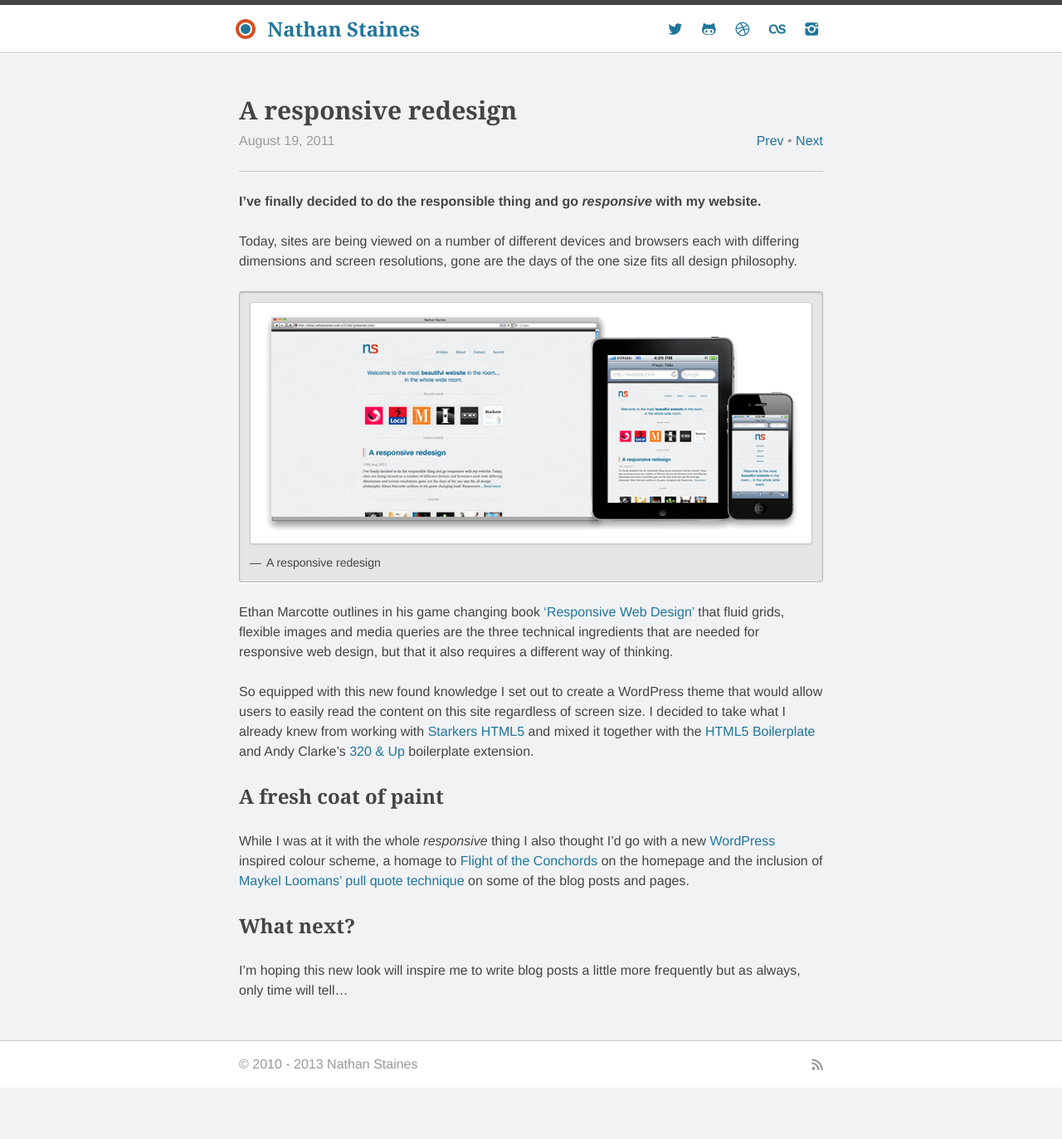
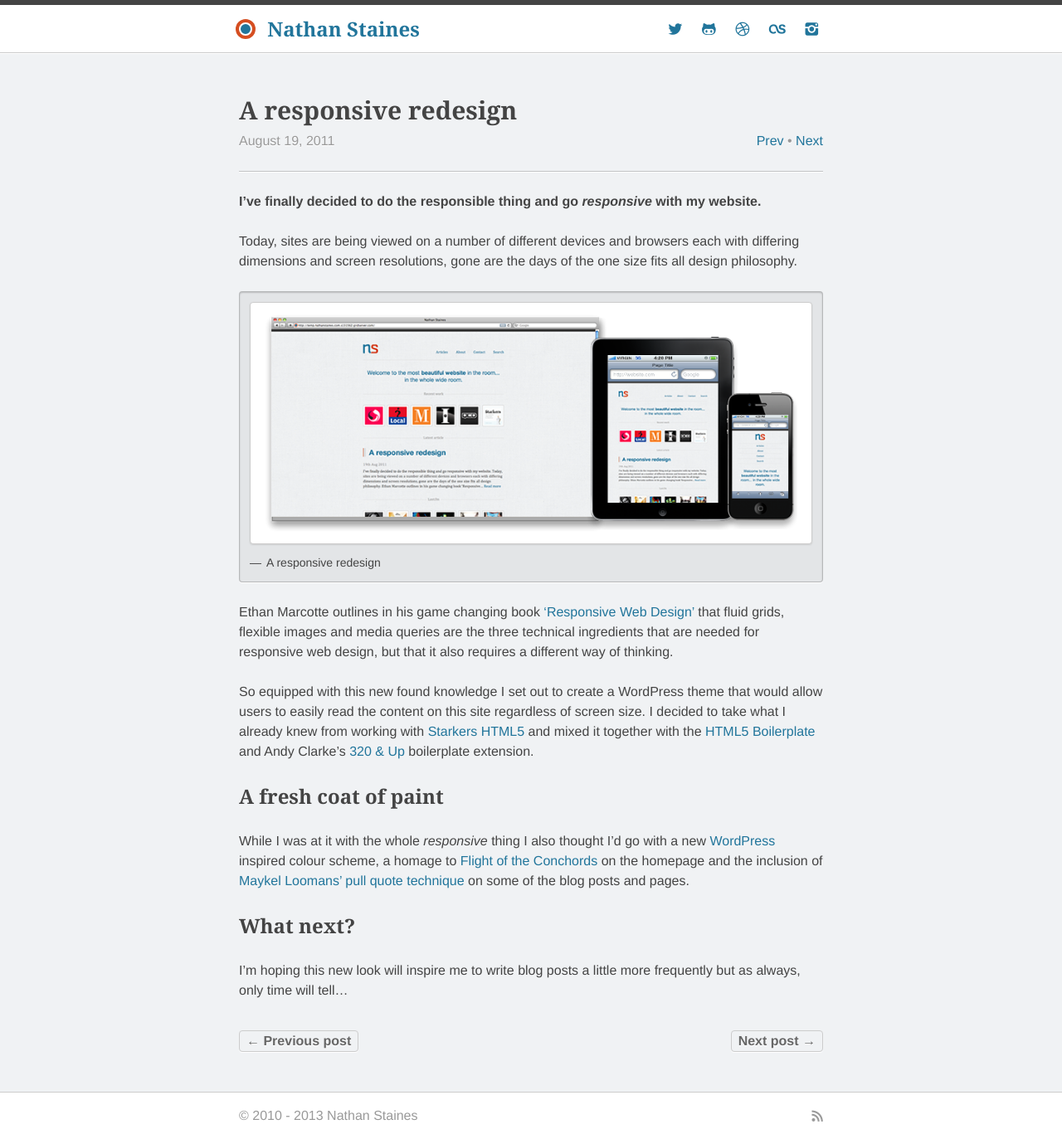
Before and after one commit to nathanstaines/nathanstaines.github.com, a Jekyll site: the page built from _posts/2011-08-19-a-responsive-redesign.md, in a window 1280 px wide. Shown: the whole page at 83% size. Built offline with Jekyll 4.4.1, drawn with Linux system fonts in a browser that asks for light colours; Markdown is read by kramdown in place of the engine named in the settings; before the commit the page ends 1311 px from its top, so only the background shows below that.

Commit message:
Add post navigation to the article footer

```diff
--- a/_layouts/post.html
+++ b/_layouts/post.html
@@ -34,4 +34,16 @@
   <div class="content">
     {{ content }}
   </div>
+
+  <footer>
+    <nav class="nav nav-posts">
+      {% if page.previous and page.previous.categories[0] == page.categories[0] %}
+        <a class="btn" href="{{ page.previous.url }}">&#8592; Previous post</a>
+      {% endif %}
+
+      {% if page.next and page.next.categories[0] == page.categories[0] %}
+        <a class="btn pull-right" href="{{ page.next.url }}">Next post &#8594;</a>
+      {% endif %}
+    </nav>
+  </footer>
 </article>
--- a/css/main.css
+++ b/css/main.css
@@ -521,14 +521,6 @@
   text-decoration: none;
 }
 
-.nav-posts {
-  position: absolute;
-  right: 0;
-  bottom: 1.5rem;
-  text-shadow: 0 1px 0 white;
-  color: #999999;
-}
-
 @font-face {
   font-family: "fontcustom";
   src: url("../font/fontcustom.eot");
@@ -680,6 +672,24 @@
 .post > header > h2 {
   margin-bottom: 0.25rem;
 }
+.post > header .nav-posts {
+  position: absolute;
+  right: 0;
+  bottom: 1.5rem;
+  text-shadow: 0 1px 0 white;
+  color: #999999;
+}
+.post > footer {
+  margin: 2.25rem 0 1.5rem;
+  *zoom: 1;
+}
+.post > footer:before, .post > footer:after {
+  content: " ";
+  display: table;
+}
+.post > footer:after {
+  clear: both;
+}
 
 .archive-list {
   margin-left: 0;
```
Also changed, not shown: sass/_navs.scss (+0 -8 lines), sass/_posts.scss (+13 -0 lines), 13 other files.
